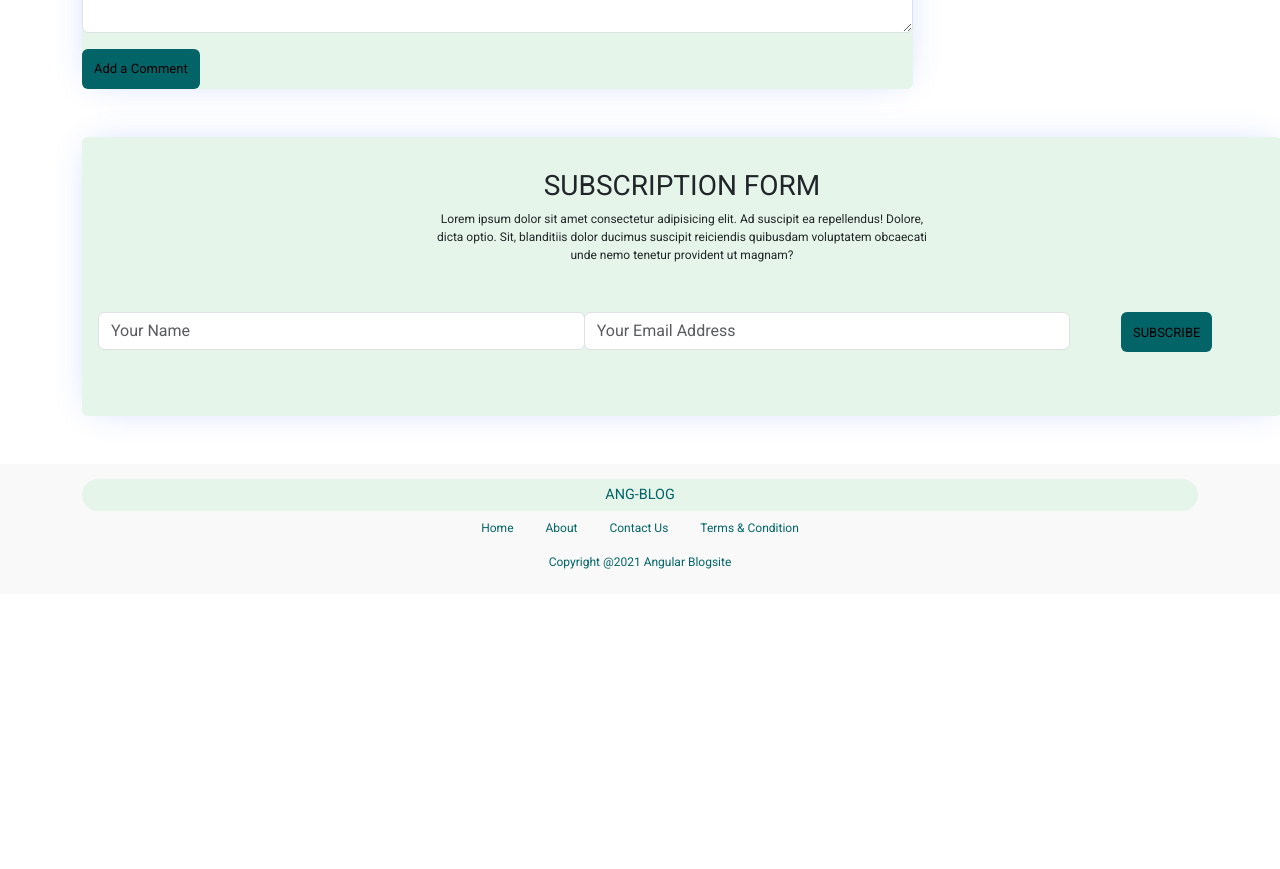
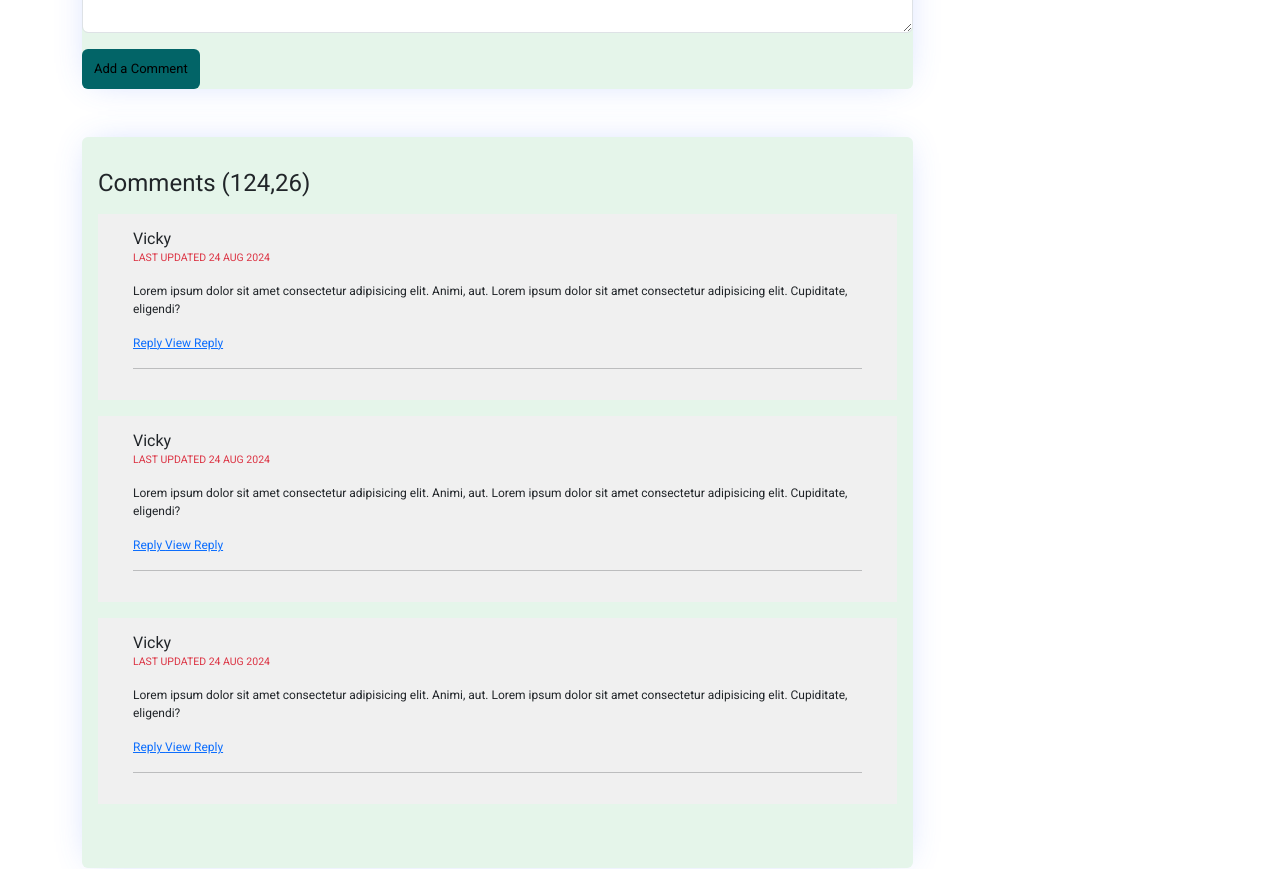
Before and after one commit to samvcy/AngularProject, an Angular app: page /post in a window 1280 px wide. Shown: the part 2420-3289 px from the top of the page. Before the commit the page ends 3014 px from the top, so only its background shows below. Built offline with nearby package versions, Linux system fonts and the light colour scheme.

Commit message:
commentList+componet+mlIssue

```diff
--- a/src/app/comment/comments-list/comments-list.component.css
+++ b/src/app/comment/comments-list/comments-list.component.css
@@ -0,0 +1,4 @@
+.comment-box{
+    padding: 15px 35px;
+    background-color: #f0f0f0;
+}
--- a/src/app/comment/comments-list/comments-list.component.html
+++ b/src/app/comment/comments-list/comments-list.component.html
@@ -1 +1,42 @@
-<p>comments-list works!</p>
+<div class="card mb-5 mt-5 pb-5 shadow-effect">
+    <div class="card-body">
+        <h4 class="mt-3 mb-3">Comments (124,26)</h4>
+
+        <div class="comment-box mt-3">
+            <h6 class="mb-0">Vicky</h6>
+            <small class="text-danger">LAST UPDATED 24 AUG 2024</small>
+            <div class="mt-3 mb-3">
+                Lorem ipsum dolor sit amet consectetur adipisicing elit. Animi, aut. Lorem ipsum dolor sit amet
+                consectetur adipisicing elit. Cupiditate, eligendi?
+            </div>
+
+            <a href="#" class="mt-1"> Reply </a>
+            <a href="#" class="mt-1"> View Reply </a>
+            <hr>
+        </div>
+        <div class="comment-box mt-3">
+            <h6 class="mb-0">Vicky</h6>
+            <small class="text-danger">LAST UPDATED 24 AUG 2024</small>
+            <div class="mt-3 mb-3">
+                Lorem ipsum dolor sit amet consectetur adipisicing elit. Animi, aut. Lorem ipsum dolor sit amet
+                consectetur adipisicing elit. Cupiditate, eligendi?
+            </div>
+
+            <a href="#" class="mt-1"> Reply </a>
+            <a href="#" class="mt-1"> View Reply </a>
+            <hr>
+        </div>
+        <div class="comment-box mt-3">
+            <h6 class="mb-0">Vicky</h6>
+            <small class="text-danger">LAST UPDATED 24 AUG 2024</small>
+            <div class="mt-3 mb-3">
+                Lorem ipsum dolor sit amet consectetur adipisicing elit. Animi, aut. Lorem ipsum dolor sit amet
+                consectetur adipisicing elit. Cupiditate, eligendi?
+            </div>
+
+            <a href="#" class="mt-1"> Reply </a>
+            <a href="#" class="mt-1"> View Reply </a>
+            <hr>
+        </div>
+    </div>
+</div>
--- a/src/app/pages/single-post/single-post.component.html
+++ b/src/app/pages/single-post/single-post.component.html
@@ -97,6 +97,7 @@
                 </div>
             </div>
             <app-comments-form></app-comments-form>
+            <app-comments-list></app-comments-list>
         </div>
         <div class="col-md-3">
             <app-post-card></app-post-card>
```
